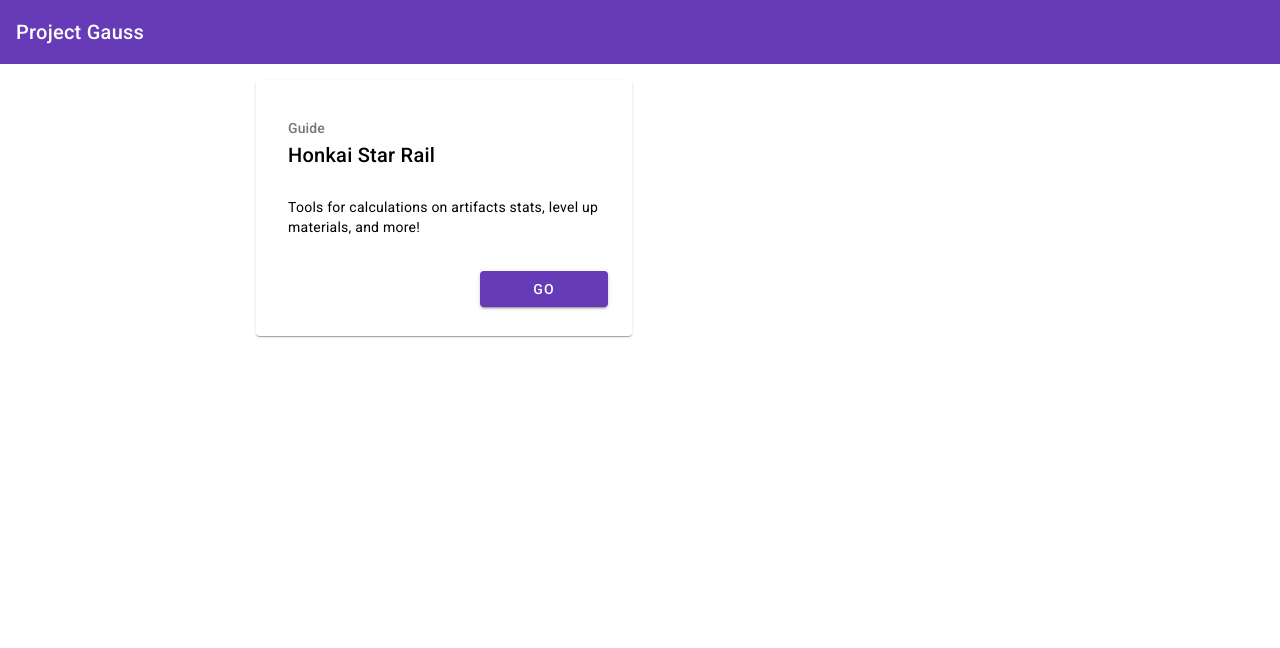
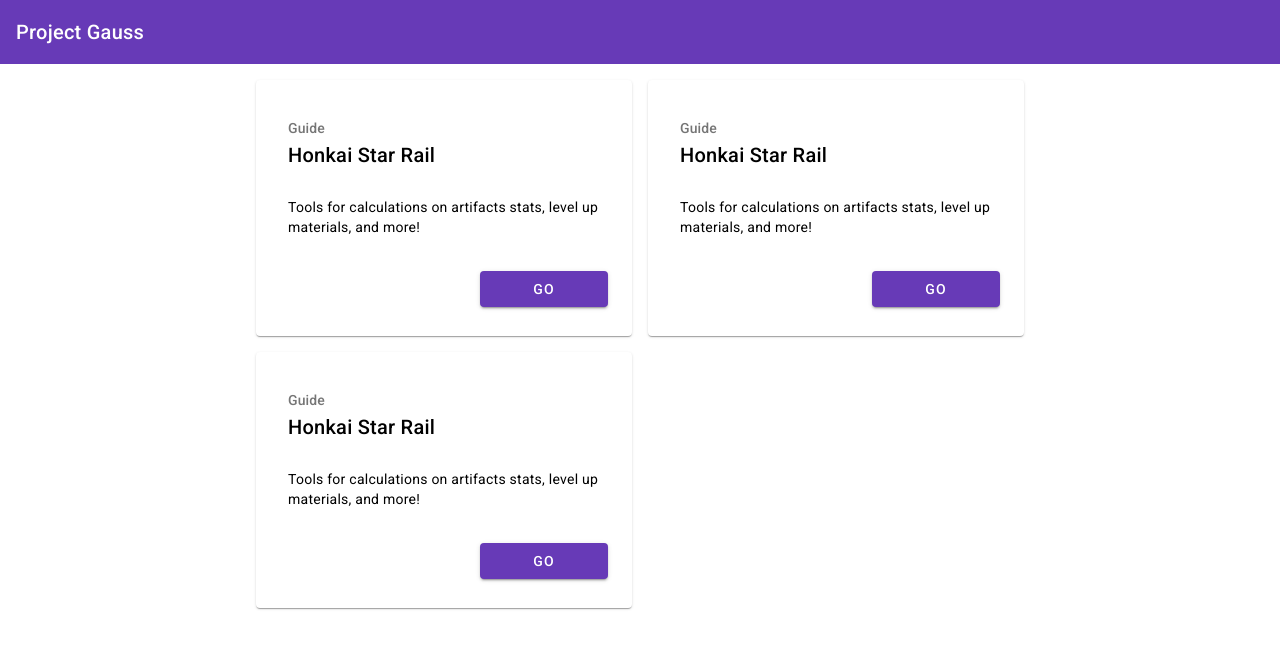
Before and after one commit to AloneInAbyss/project-gauss-frontend, an Angular app: page /home in a window 1280 px wide. Shown: the top 648 px of the page. Built offline with nearby package versions, Linux system fonts and the light colour scheme.

Commit message:
refactoring home cards to reusable navigation cards

```diff
--- a/src/app/pages/home/home.component.html
+++ b/src/app/pages/home/home.component.html
@@ -1,28 +1,4 @@
-<div class="grid grid-cols-1 lg:grid-cols-2 gap-4">
-  <mat-card
-    class="min-h-64 p-4 flex-col justify-around"
-    *ngFor="let card of cards"
-  >
-    <mat-card-header class="mb-4">
-      <mat-card-subtitle>{{ card.subtitle }}</mat-card-subtitle>
-      <mat-card-title>{{ card.title }}</mat-card-title>
-    </mat-card-header>
-
-    <mat-card-content>
-      <p>
-        {{ card.content }}
-      </p>
-    </mat-card-content>
-
-    <mat-card-actions class="mt-4 justify-end">
-      <button
-        mat-raised-button
-        color="primary"
-        class="w-32"
-        (click)="navigateToPage(card.route)"
-      >
-        {{ card.button }}
-      </button>
-    </mat-card-actions>
-  </mat-card>
-</div>
+<app-navigation-cards
+  [cards]="cards"
+  class="grid grid-cols-1 lg:grid-cols-2 gap-4"
+></app-navigation-cards>
--- a/src/app/pages/home/home.component.ts
+++ b/src/app/pages/home/home.component.ts
@@ -1,7 +1,6 @@
 import { Component } from '@angular/core';
-import { Router } from '@angular/router';
-import { HomeCard } from 'src/app/models/cards/home-card';
 import { StarRailRoute } from 'src/app/routes/routes';
+import { NavigationCard } from 'src/app/shared/components/navigation-cards/models/navigation-card.model';
 
 @Component({
   selector: 'app-home',
@@ -9,10 +8,23 @@
   styleUrls: []
 })
 export class HomeComponent {
-  cards: HomeCard[];
-
-  constructor(private router: Router) {
-    this.cards = [
+  cards: NavigationCard[] = [
+    {
+      subtitle: 'Guide',
+      title: 'Honkai Star Rail',
+      content:
+        'Tools for calculations on artifacts stats, level up materials, and more!',
+      route: '/' + StarRailRoute.path,
+      button: 'GO'
+    },
+    {
+      subtitle: 'Guide',
+      title: 'Honkai Star Rail',
+      content:
+        'Tools for calculations on artifacts stats, level up materials, and more!',
+      route: '/' + StarRailRoute.path,
+      button: 'GO'
+    },
     {
       subtitle: 'Guide',
       title: 'Honkai Star Rail',
@@ -23,8 +35,3 @@
     }
   ];
 }
-
-  navigateToPage(pageName: string) {
-    this.router.navigate([pageName]);
-  }
-}
--- a/src/app/pages/home/home.module.ts
+++ b/src/app/pages/home/home.module.ts
@@ -1,3 +1,4 @@
+import { SharedComponentsModule } from 'src/app/shared/components/shared-components.module';
 import { CommonModule } from '@angular/common';
 import { NgModule } from '@angular/core';
 import { AppMaterialModule } from 'src/app/shared/app-material/app-material.module';
@@ -6,6 +7,6 @@
 
 @NgModule({
   declarations: [HomeComponent],
-  imports: [CommonModule, AppMaterialModule]
+  imports: [CommonModule, AppMaterialModule, SharedComponentsModule]
 })
 export class HomeModule {}
--- a/src/app/models/cards/home-card.ts
+++ b/src/app/shared/components/navigation-cards/models/navigation-card.model.ts
@@ -1,4 +1,4 @@
-export interface HomeCard {
+export interface NavigationCard {
   subtitle: string;
   title: string;
   content: string;
--- /dev/null
+++ b/src/app/shared/components/navigation-cards/navigation-cards.component.html
@@ -0,0 +1,26 @@
+<mat-card
+  class="min-h-64 p-4 flex-col justify-around"
+  *ngFor="let card of cards"
+>
+  <mat-card-header class="mb-4">
+    <mat-card-subtitle>{{ card.subtitle }}</mat-card-subtitle>
+    <mat-card-title>{{ card.title }}</mat-card-title>
+  </mat-card-header>
+
+  <mat-card-content>
+    <p>
+      {{ card.content }}
+    </p>
+  </mat-card-content>
+
+  <mat-card-actions class="mt-4 justify-end">
+    <button
+      mat-raised-button
+      color="primary"
+      class="w-32"
+      (click)="navigateToPage(card.route)"
+    >
+      {{ card.button }}
+    </button>
+  </mat-card-actions>
+</mat-card>
--- /dev/null
+++ b/src/app/shared/components/navigation-cards/navigation-cards.component.ts
@@ -0,0 +1,19 @@
+import { Component, Input } from '@angular/core';
+import { Router } from '@angular/router';
+
+import { NavigationCard } from './models/navigation-card.model';
+
+@Component({
+  selector: 'app-navigation-cards',
+  templateUrl: './navigation-cards.component.html',
+  styleUrls: []
+})
+export class NavigationCardsComponent {
+  @Input() cards: NavigationCard[] = [];
+
+  constructor(private router: Router) {}
+
+  navigateToPage(pageName: string) {
+    this.router.navigate([pageName]);
+  }
+}
```
Also changed, not shown: src/app/shared/components/shared-components.module.ts (added, +11 -0 lines), 1 other file (tests, documents, lock files or other folders). Lines whose indentation alone changed are shown as unchanged.
